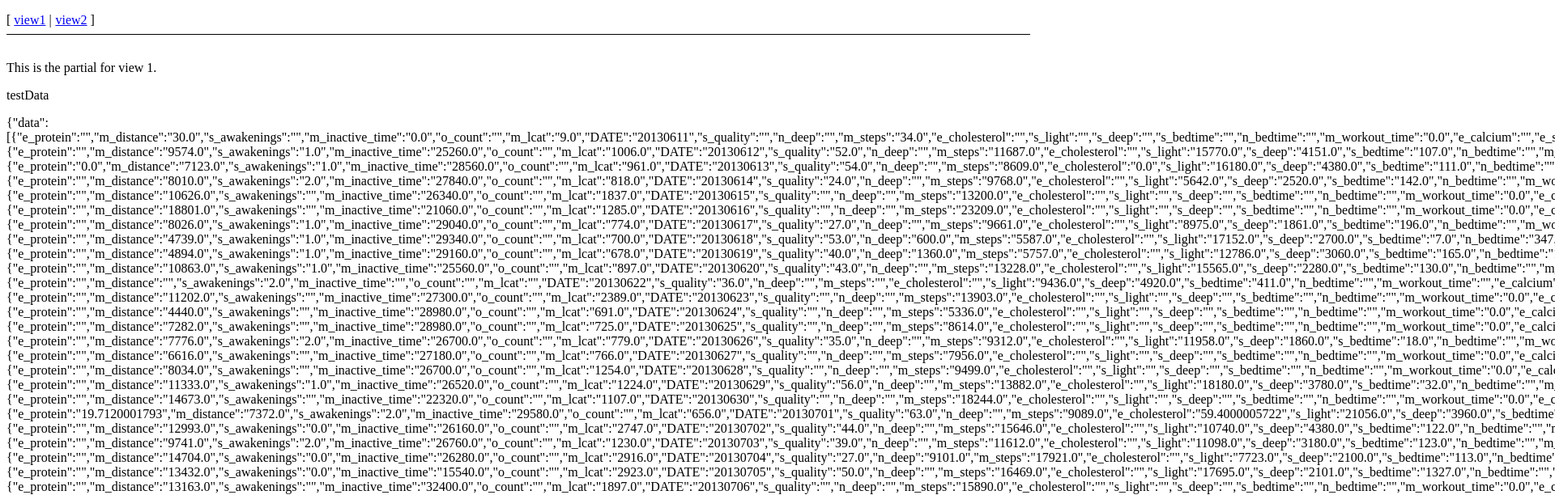
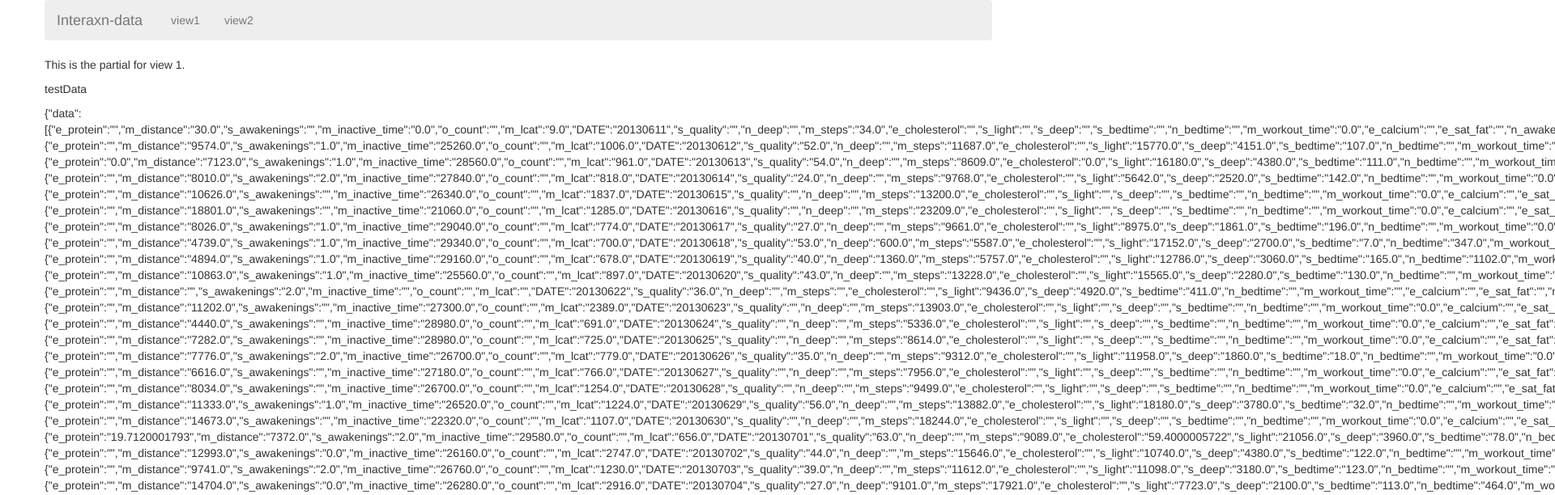
Before and after one commit to chkche1/Interaxn_data, a plain HTML site: page app/index.html at #/view1 in a window 1280 px wide. Shown: the top 612 px of the page at 81% size, 1920 px wide, since content can reach past the window. Drawn offline with Linux system fonts and the light colour scheme.

Commit message:
add some styles

```diff
--- a/app/index.html
+++ b/app/index.html
@@ -1,20 +1,30 @@
 <!doctype html>
 <html lang="en" ng-app="myApp">
 <head>
+  <meta name="viewport" content="width=device-width, initial-scale=1.0">
   <meta charset="utf-8">
   <title>My AngularJS App</title>
+  <link rel="stylesheet" href="css/bootstrap.min.css"/>
   <link rel="stylesheet" href="css/app.css"/>
 </head>
 <body>
-  <ul class="menu">
-    <li><a href="#/view1">view1</a></li>
-    <li><a href="#/view2">view2</a></li>
-  </ul>
+  <div class="container">
+    <div class="navbar">
+      <span class="navbar-brand">Interaxn-data</span>
+      <ul class="nav navbar-nav">
+        <li><a href="#/view1">view1</a></li>
+        <li><a href="#/view2">view2</a></li>
+      </ul>
+    </div>
 
-  <div ng-view></div>
+    <div class="row">
+      <div class="col-12">
+        <div ng-view></div>
+      </div>
+    </div>
 
-  <div>Angular seed app: v<span app-version></span></div>
-
+    <div>Angular seed app: v<span app-version></span></div>
+  </div>
   <!-- In production use:
   <script src="//ajax.googleapis.com/ajax/libs/angularjs/1.0.7/angular.min.js"></script>
   -->
```
Also changed, not shown: app/partials/partial1.html (+1 -1 lines), app/css/bootstrap.min.css (added), app/js/bootstrap.min.js (added), app/js/controllers.js (line endings or trailing spaces).
